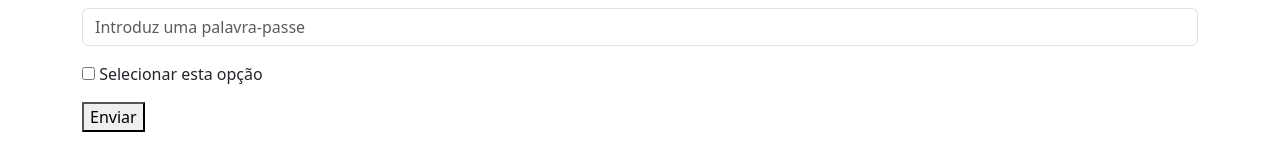
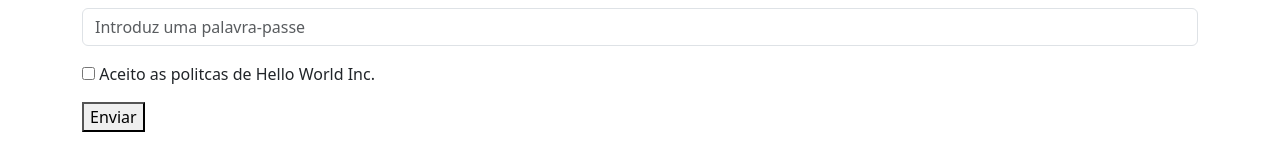
Before and after one commit to a14785-oficina/OFICINA-2I-REDES-M4-EXP.04, a plain HTML site: page index.html in a window 1280 px wide. Shown: the part 1625-1777 px from the top of the page. Drawn offline with nearby package versions, Linux system fonts and the light colour scheme.

Commit message:
Update checkbox label to reflect acceptance of company policies

```diff
--- a/index.html
+++ b/index.html
@@ -157,7 +157,7 @@
             </div>
             <div class="mb-3 form-field">
                 <input type="checkbox" id="exampleCheck1" class="check">
-                <label for="exampleCheck1">Selecionar esta opção</label>
+                <label for="exampleCheck1">Aceito as politcas de Hello World Inc.</label>
             </div>
             <button type="submit" class="btn-solid theme-primary">Enviar</button>
             <p id="formStatus" class="form-text" role="status"></p>
```
